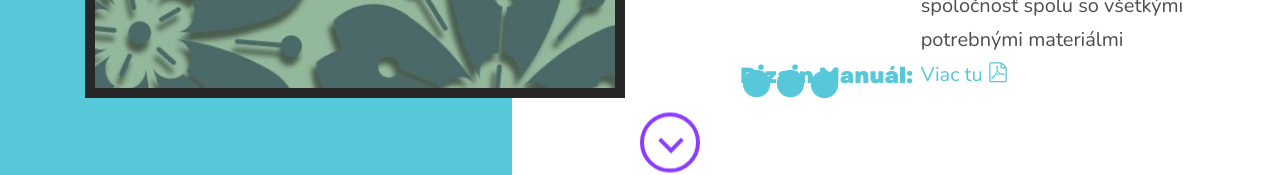
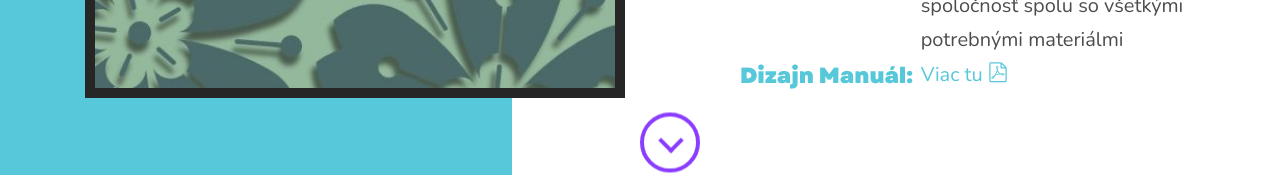
Before and after one commit to ranidesigns/ranidesigns.github.io, a plain HTML site: page project/16.html in a window 1280 px wide. Shown: the part 611-786 px from the top of the page. Drawn offline with nearby package versions, Linux system fonts and the light colour scheme; files whose address does not match are found by name.

Commit message:
Update 16.html

```diff
--- a/project/16.html
+++ b/project/16.html
@@ -99,7 +99,7 @@
 
             </div>
             <!-- NOTE - BODKY -->
-            <div class="dots"></div>
+            <!-- <div class="dots"></div> -->
          </div>
 
 
```
